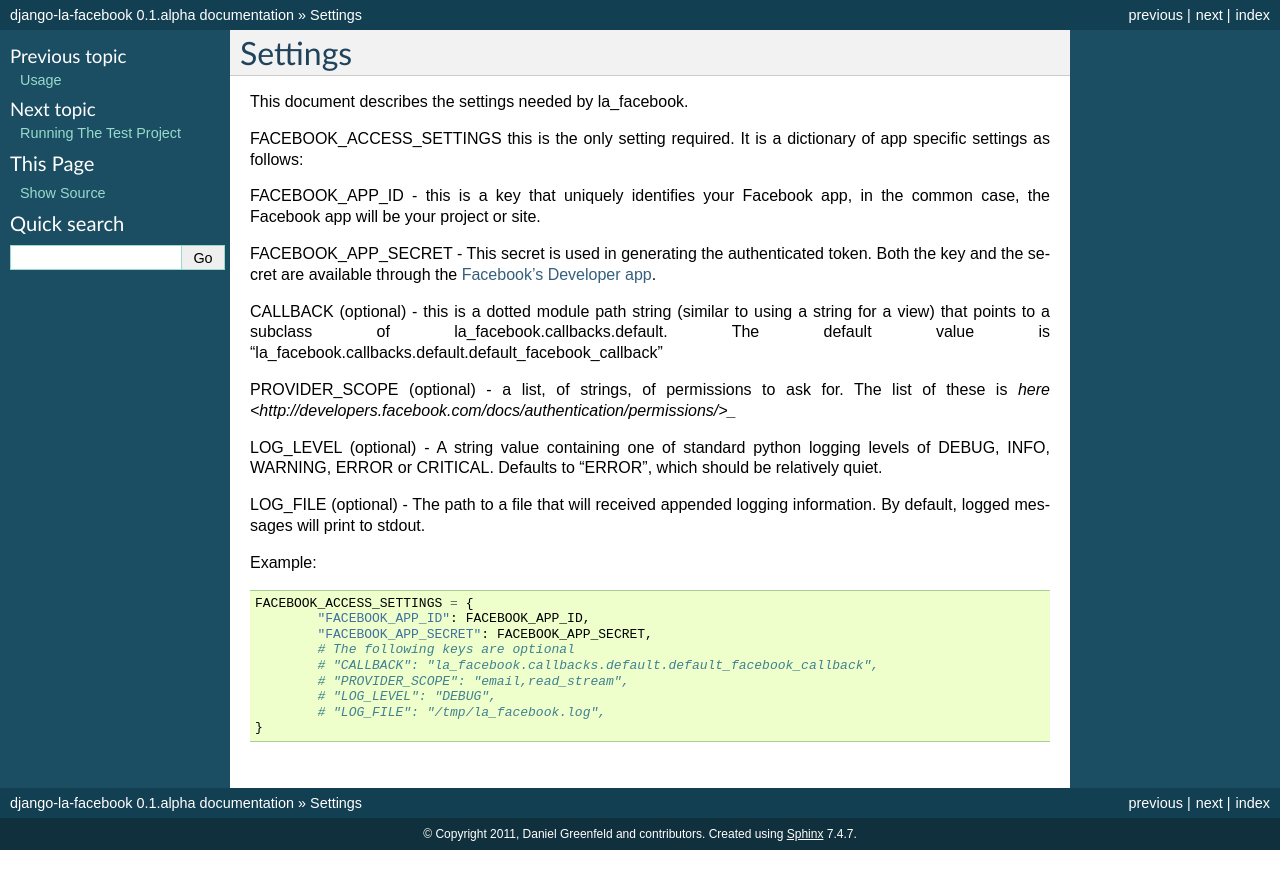
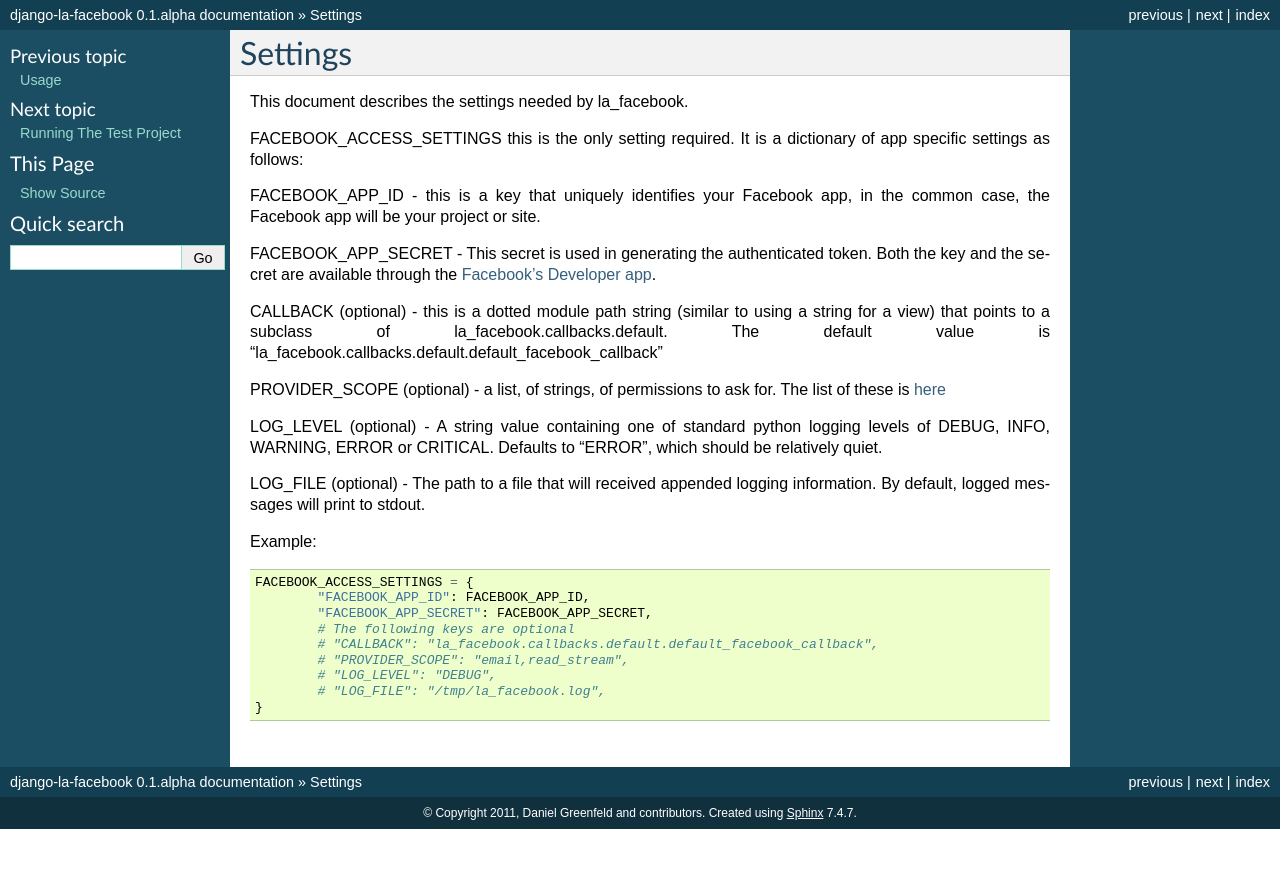
Before and after one commit to pydanny/django-la-facebook, a Sphinx documentation site: the page built from docs/settings.rst, in a window 1280 px wide. Shown: the top 889 px of the page. Built offline with Sphinx 7.4.7, drawn with Linux system fonts in a browser that asks for light colours.

Commit message:
another rst link syntax fix (docs/settings)

```diff
--- a/docs/settings.rst
+++ b/docs/settings.rst
@@ -18,7 +18,7 @@ a view) that points to a subclass of la_facebook.callbacks.default. The default
 value is "la_facebook.callbacks.default.default_facebook_callback"
 
 PROVIDER_SCOPE (optional) - a list, of strings, of permissions to ask for.
-The list of these is `here <http://developers.facebook.com/docs/authentication/permissions/>_`
+The list of these is `here <http://developers.facebook.com/docs/authentication/permissions/>`_
 
 LOG_LEVEL (optional) - A string value containing one of standard python logging
 levels of DEBUG, INFO, WARNING, ERROR or CRITICAL. Defaults to "ERROR", which
```
